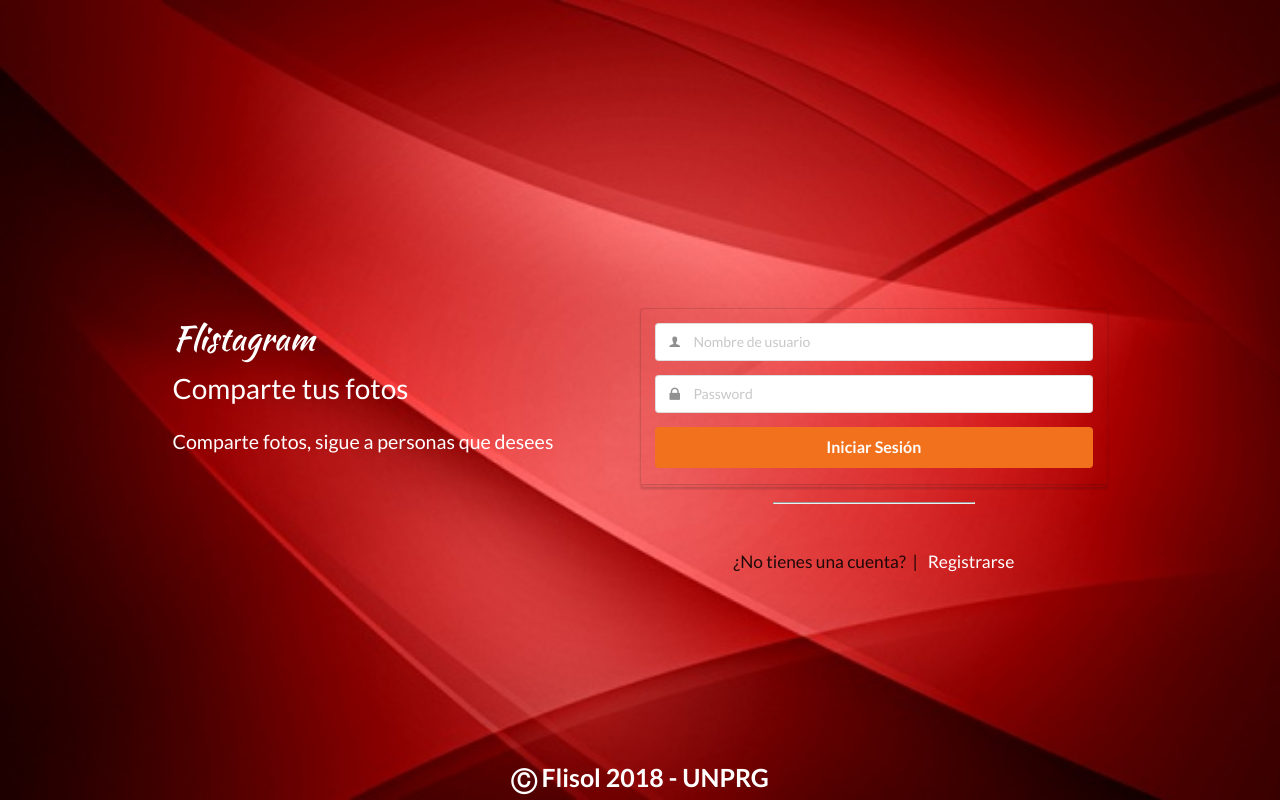
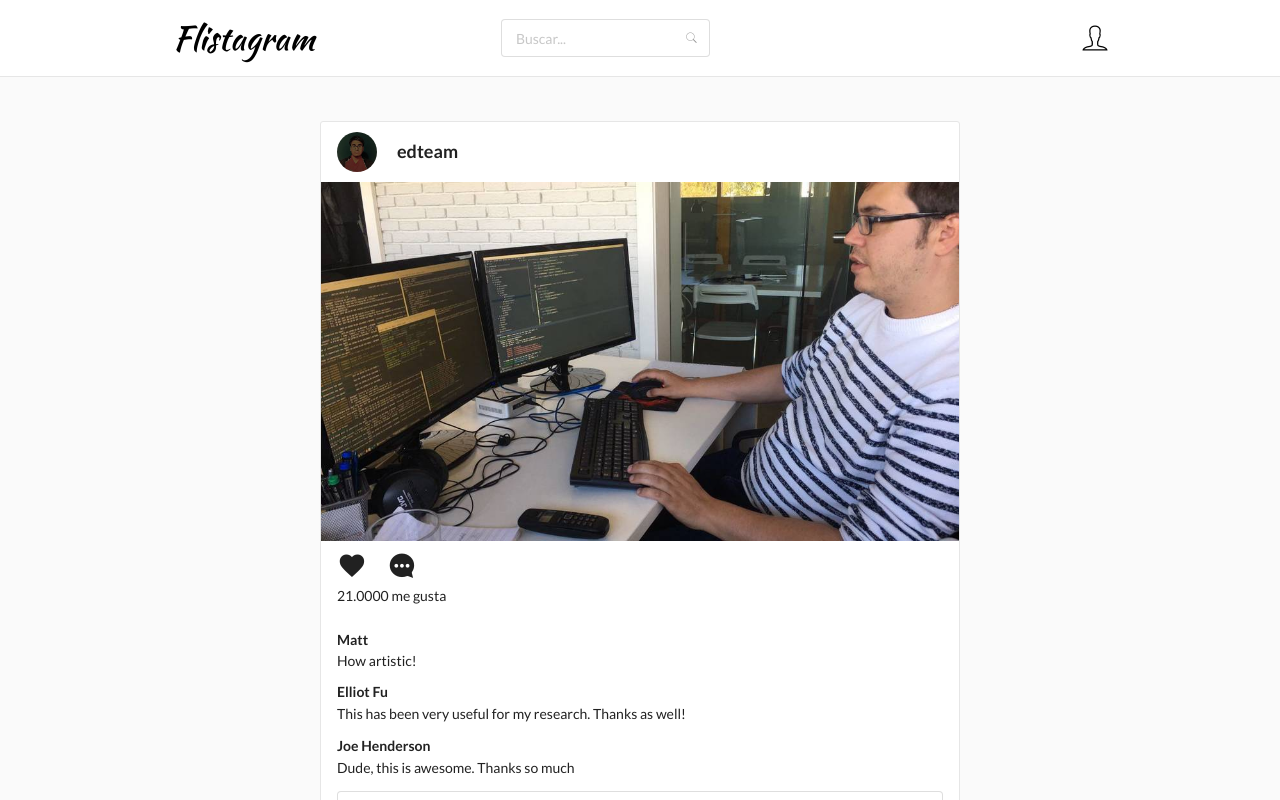
Before and after one commit to ismae147/flistagram, an Angular app: page /#/home in a window 1280 px wide. Shown: the top 800 px of the page. Built offline with nearby package versions, Linux system fonts and the light colour scheme.

Commit message:
9/5000 ill-fated

```diff
--- a/src/app/app.component.html
+++ b/src/app/app.component.html
@@ -1,8 +1,5 @@
-<div *ngIf="login">
-  <app-navbar></app-navbar>
-  <router-outlet></router-outlet>
-</div>
-<app-login *ngIf="!login"></app-login>
+<app-navbar></app-navbar>
+<router-outlet></router-outlet>
 <!--
 <app-register-login></app-register-login>
 <app-input-login *ngIf="!login"></app-input-login>-->
--- a/src/app/app.module.ts
+++ b/src/app/app.module.ts
@@ -19,7 +19,6 @@ import { EditProfileComponent } from './components/edit-profile/edit-profile.com
 import { LoginComponent } from './components/login/login.component';
 import { AppComponentsLoginComponent } from './app-components-login/app-components-login.component';
 import { InputLoginComponent } from './components/input-login/input-login.component';
-import { RegisterLoginComponent } from './components/register-login/register-login.component';
 
 
 
@@ -39,9 +38,7 @@ import { RegisterLoginComponent } from './components/register-login/register-log
     LoginComponent,
     AppComponentsLoginComponent,
     InputLoginComponent,
-    RegisterLoginComponent,
-
-
+    LoginComponent,
   ],
   imports: [
     BrowserModule,
--- a/src/app/components/login/login.component.ts
+++ b/src/app/components/login/login.component.ts
@@ -14,7 +14,7 @@ export class LoginComponent implements OnInit {
   ngOnInit() {
   }
 
-  setRegister( value = false ){
+  setRegister( value= false ) {
     this.register = value;
   }
 
--- a/src/app/components/register-login/register-login.component.html
+++ b/src/app/components/register-login/register-login.component.html
@@ -22,7 +22,7 @@
       <div class="field">
         <div class="ui left icon input">
 
-          <input type="text" name="text" placeholder="Número de celular">
+          <input type="tetx" name="text" placeholder="Número de celular">
         </div>
       </div>
       <div class="field">
@@ -35,7 +35,7 @@
     </div>
     <div class="recover-pass">
       <p>¿Tienes cuenta?</p>
-      <button onclick="setRegister(false)">Iniciar sesión</button>
+      <a (onClick)="!register">Entrar</a>
     </div>
   </form>
 </div>
--- a/src/app/components/settings/settings.component.html
+++ b/src/app/components/settings/settings.component.html
@@ -3,7 +3,7 @@
     <article class="container__article">
       <div class="article__colum-left">
         <div class="ui primary vertical pointing menu">
-          <a [routerLink]="['user','settings','edit-profile',3]" class="item">
+          <a onclick="setRegister(false)" class="item">
               Editar Perfil
           </a>
           <a class="item active">
@@ -14,7 +14,7 @@
           </a>
         </div>
       </div>
-      <div class="article__container-right">
+      <div *ngIf="editProfile"  class="article__container-right">
 
       </div>
     </article>
--- a/src/app/components/settings/settings.component.ts
+++ b/src/app/components/settings/settings.component.ts
@@ -6,10 +6,14 @@ import { Component, OnInit } from '@angular/core';
   styleUrls: ['./settings.component.scss']
 })
 export class SettingsComponent implements OnInit {
-
+  editProfile = false;
   constructor() { }
 
   ngOnInit() {
   }
+  setEditProfile(value = false) {
+    this.editProfile = value;
+  }
+
 
 }
```
